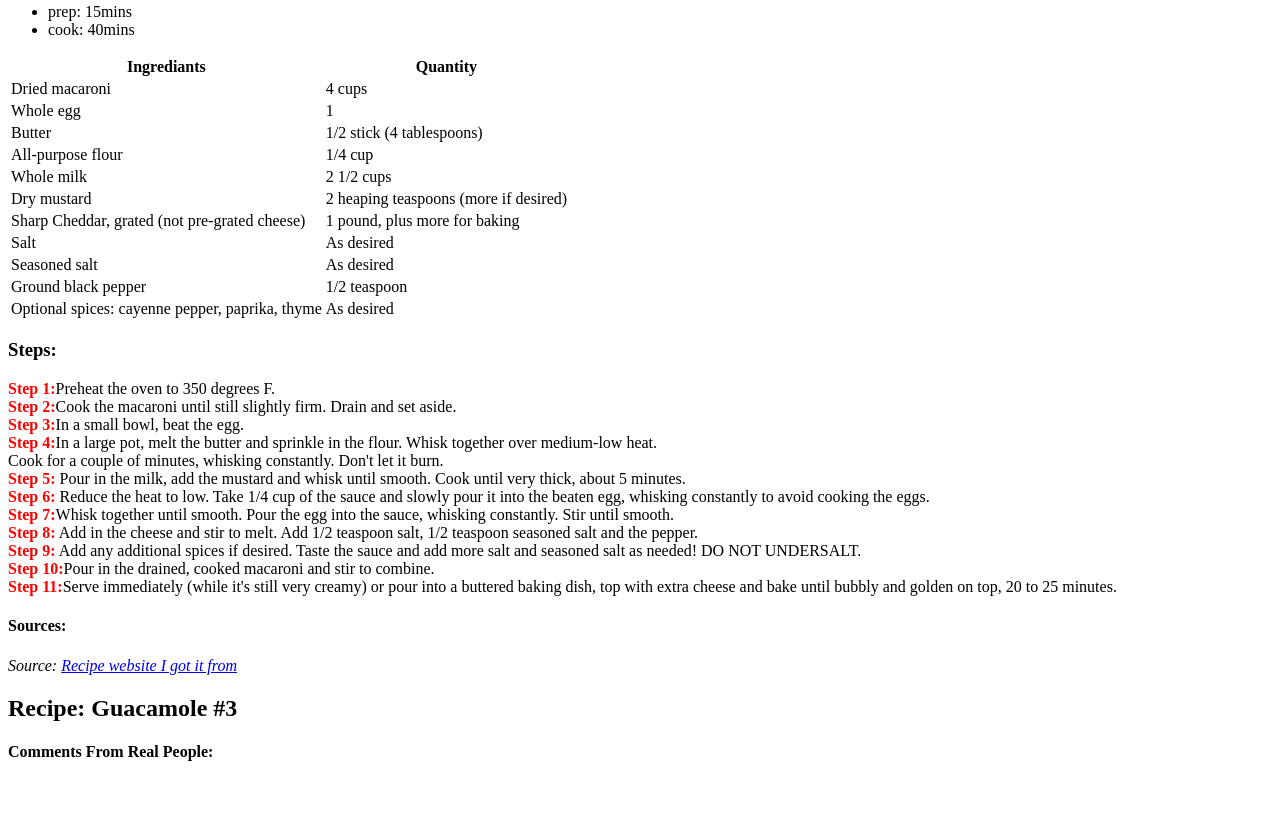
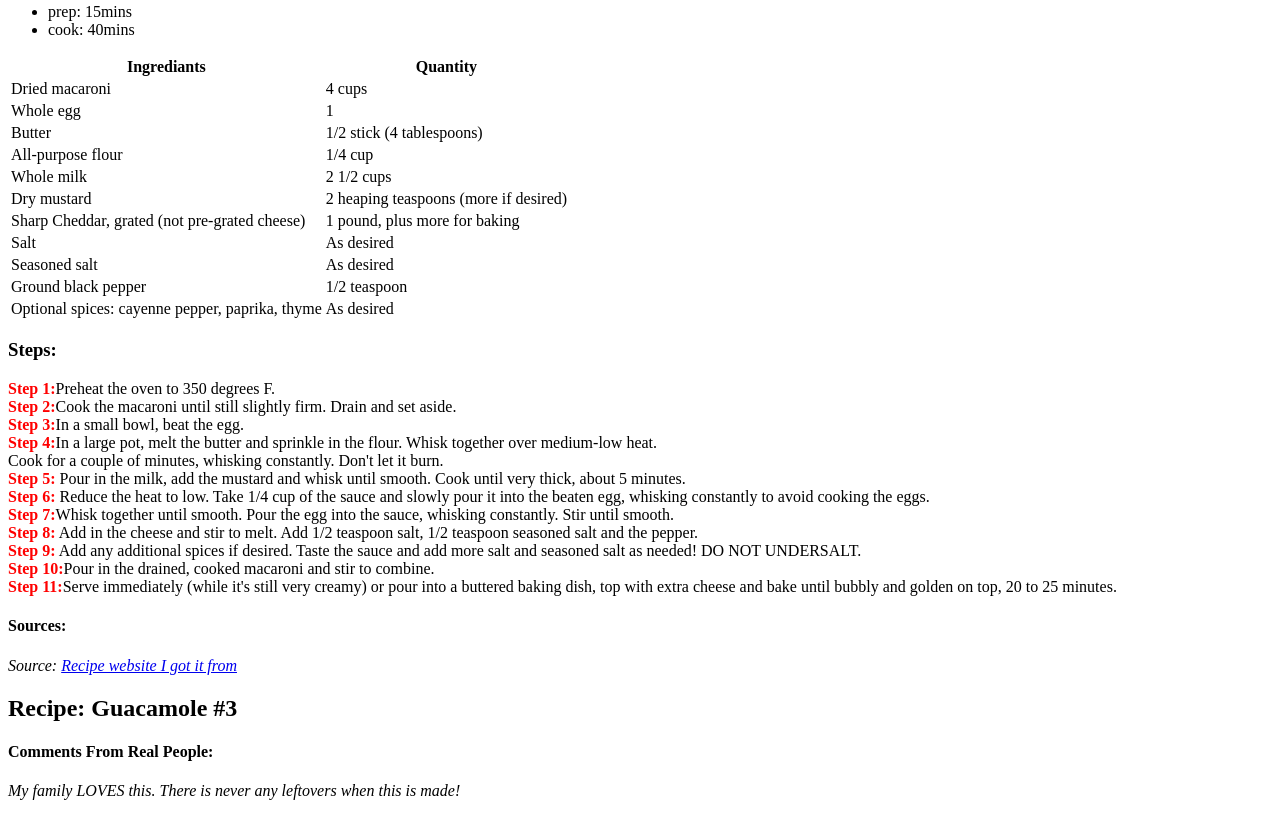
Before and after one commit to Basharmomo/basharmomo.github.io, a plain HTML site: page index.html in a window 1280 px wide. Shown: the part 1290-2106 px from the top of the page. Before the commit the page ends 2072 px from the top, so only its background shows below. Drawn offline with Linux system fonts and the light colour scheme.

Commit message:
Update index.html

```diff
--- a/index.html
+++ b/index.html
@@ -196,7 +196,7 @@ Take 1/4 cup of the sauce and slowly pour it into the beaten egg, whisking const
 
     <h2 a id = "recipe3">Recipe: Guacamole #3</h2>
     <h4>Comments From Real People:</h4>
-    <p><em></em>
+    <p><em>My family LOVES this. There is never any leftovers when this is made!</em>
     </p>
 
 </html>
```
